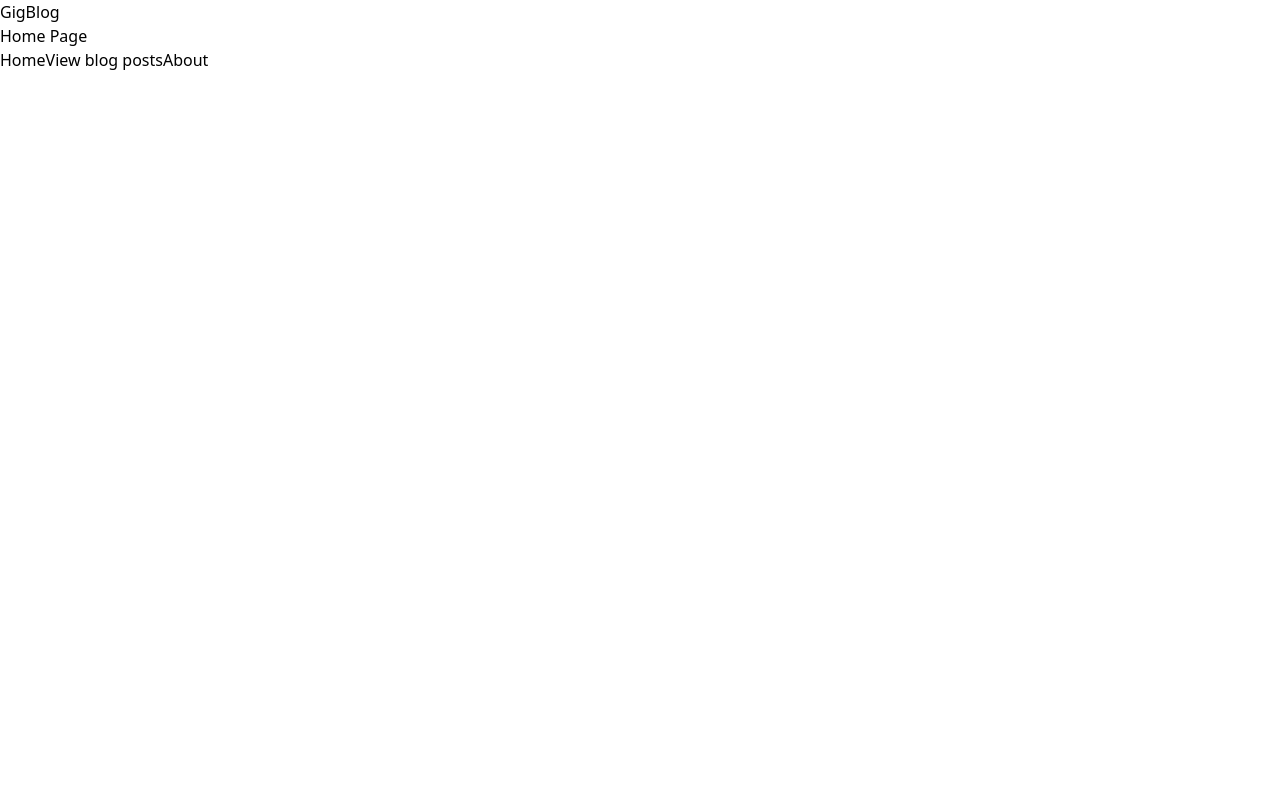
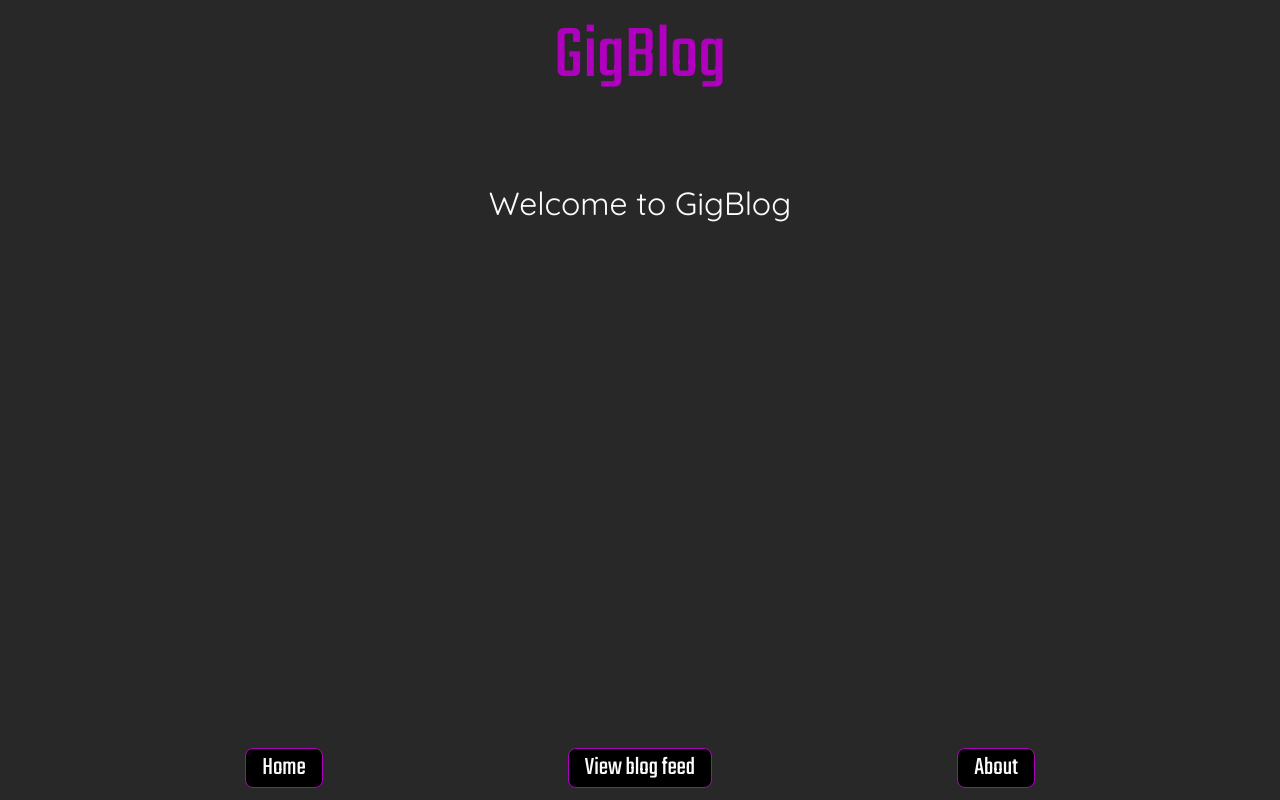
Before and after one commit to rlefevre6505-mh/assignment-week8, a Next.js app: page / in a window 1280 px wide. Built offline with nearby package versions, Linux system fonts and the light colour scheme.

Commit message:
feat: added delete and edit for comments, began styling

```diff
--- a/src/app/about/page.js
+++ b/src/app/about/page.js
@@ -2,6 +2,26 @@ export default function AboutPage() {
   return (
     <>
       <h2>About GigBlog</h2>
+
+      <p>
+        sign up / log in - <i>coming soon</i>
+      </p>
+
+      <p>
+        On GigBlog you can read reviews and reflections on rock and metal gigs
+        of all sizes around the UK and occasionally elsewhere, and we also cover
+        multiple festivals every year.
+      </p>
+
+      <p>
+        Use the links at the bottom of the screen to navigate and head over to
+        the blog. From there you can filter and sort posts to help you find what
+        you&APOS;re looking for more easily. You can then select any post to
+        view comments relatign to it and even leave your own.
+      </p>
+
+      <p>Want to conrtibute to GigBlog?</p>
+      <p>Let us know at contribute@gigblog.com</p>
     </>
   );
 }
--- a/src/app/globals.css
+++ b/src/app/globals.css
@@ -1,13 +1,82 @@
 @import "tailwindcss";
 
 :root {
-  /* --background: #ffffff;
-  --foreground: #171717; */
+  --color-text: rgb(252, 252, 252);
+  --color-bg: rgb(40, 40, 40);
+  --color-purple: rgb(175, 0, 190);
+}
+
+* {
+  /* margin: 2rem; */
+  h3 {
+    font-size: 3.2rem;
+  }
+
+  p {
+    max-width: 80vw;
+  }
+
+  .box {
+    border: 2px solid black;
+    border-radius: 0.8rem;
+    max-width: 80vw;
+  }
+  font-family: var(--font-quicksand);
+  /* .header
+  .footer {
+    background-color: var(--color-bg);
+    position: absolute;
+    bottom: 0;
+    left: 0;
+    right: 0;
+    z-index: 1;
+  } */
+  .link {
+    font-family: var(--font-teko);
+    font-size: 1.6rem;
+    background-color: black;
+    padding: 0 16px 0 16px;
+    border: 1px solid var(--color-purple);
+    border-radius: 8px;
+  }
+
+  .link:hover {
+    cursor: pointer;
+    color: var(--color-purple);
+  }
+
+  .post-body {
+    display: -webkit-box;
+    -webkit-box-orient: vertical;
+    -webkit-line-clamp: 4;
+    line-clamp: 4;
+    overflow: hidden;
+  }
+}
+
+body {
+  background-color: var(--color-bg);
+  color: var(--color-text);
+  margin-bottom: 6rem;
+  position: relative;
+}
+
+h1 {
+  text-align: center;
+  font-size: 4.8rem;
+  color: var(--color-purple);
+  font-family: var(--font-teko);
+}
+
+h2 {
+  margin: 4rem;
+  font-size: 2rem;
+  text-align: center;
 }
 
 /* use tailwind for specific items */
 
-/* use css modules formindividual pages */
+/* use css modules for individual pages */
 
 /* modules can be stored together with their page/component or in a seperate styles folder (inside src folder) */
 
--- a/src/app/layout.js
+++ b/src/app/layout.js
@@ -1,28 +1,28 @@
-import { Geist, Geist_Mono } from "next/font/google";
+import { Teko, Quicksand } from "next/font/google";
 import "./globals.css";
 import Header from "@/components/Header";
 import Footer from "@/components/Footer";
 
-const geistSans = Geist({
-  variable: "--font-geist-sans",
+const tekoSans = Teko({
+  variable: "--font-teko",
   subsets: ["latin"],
 });
 
-const geistMono = Geist_Mono({
-  variable: "--font-geist-mono",
+const quicksandSans = Quicksand({
+  variable: "--font-quicksand",
   subsets: ["latin"],
 });
 
 export const metadata = {
-  title: "Create Next App",
-  description: "Generated by create next app",
+  title: "Gig Blog",
+  description: "A blog about rock and metal concerts and festivals",
 };
 
 export default function RootLayout({ children }) {
   return (
     <html lang="en">
       <body
-        className={`${geistSans.variable} ${geistMono.variable} antialiased`}
+        className={`${tekoSans.variable} ${quicksandSans.variable} antialiased`}
       >
         <Header />
         {children}
--- a/src/app/page.js
+++ b/src/app/page.js
@@ -3,7 +3,9 @@
 export default function HomePage() {
   return (
     <>
-      <h1>Home Page</h1>
+      <h2>Welcome to GigBlog</h2>
+
+      {/* insert images here */}
     </>
   );
 }
--- a/src/app/posts/[postID]/page.js
+++ b/src/app/posts/[postID]/page.js
@@ -3,10 +3,9 @@
 
 import { db } from "@/utils/dbconnection.js";
 import { revalidatePath } from "next/cache";
+import DeleteButton from "@/components/DeleteButton";
+import EditButton from "@/components/EditButton";
 
-// individual post
-// comments submit form
-// render list of all comments
 // add delete (and edit) buttons to each comment
 
 export default async function PostID({ params }) {
@@ -23,12 +22,11 @@ export default async function PostID({ params }) {
   );
   const comments = commentQuery.rows;
 
-  const yearString = data.date.toString().slice(0, 4);
-  const monthString = data.date.toString().slice(5, 7);
+  const yearString = data.date.toString().slice(11, 15);
+  const monthString = data.date.toString().slice(4, 7);
   const dayString = data.date.toString().slice(8, 10);
-  const dateString = `${dayString} - ${monthString} - ${yearString}`;
+  const dateString = `${yearString} - ${dayString} ${monthString}`;
 
-  // capture current date for submission
   const today = new Date();
 
   async function handleSubmit(rawFormData) {
@@ -59,7 +57,7 @@ export default async function PostID({ params }) {
 
   return (
     <>
-      <div>
+      <div className="@apply flex flex-col">
         <h3>{data.title}</h3>
         <p>
           {data.location} - {dateString}
@@ -71,6 +69,7 @@ export default async function PostID({ params }) {
         action={handleSubmit}
         className="@apply flex flex-col items-center justify-center self-center"
       >
+        <h4>Add a comment:</h4>
         <label htmlFor="username">Your user name:</label>
         <input
           className="px-2 py-1 border-2 border-solid border-[#00000070] rounded-lg"
@@ -90,28 +89,33 @@ export default async function PostID({ params }) {
         <label htmlFor="date"></label>
         <input disabled type="hidden" name="date" value={today}></input>
         <button
-          className="my-button m-8 p-2 border-2 border-solid border-[#ffbb00] rounded-lg"
+          className="my-button m-8 p-2 border-2 border-solid border-[#00000070] rounded-lg"
           type="submit"
         >
           {" "}
           Submit
         </button>
       </form>
-
       <div>
         <p>Comments on this post:</p>
         {comments.map((comment, i) => {
-          const yearString = comment.date.toString().slice(0, 4);
-          const monthString = comment.date.toString().slice(5, 7);
+          const yearString = comment.date.toString().slice(11, 15);
+          const monthString = comment.date.toString().slice(4, 7);
           const dayString = comment.date.toString().slice(8, 10);
-          const dateString = `${dayString} / ${monthString} / ${yearString}`;
+          const dateString = `${yearString} - ${dayString} ${monthString}`;
           return (
-            <div key={`post${postID}_comment${i}`}>
-              <div>
+            <div
+              className="@apply flex flex-col gap-4"
+              key={`post${postID}_comment${i}`}
+            >
+              <div className="@apply flex flex-row gap-4">
                 <p>{comment.username} </p>
                 <p> {dateString}</p>
               </div>
               <p>{comment.comment}</p>
+              <DeleteButton prop={comment.id}>DELETE</DeleteButton>
+              <EditButton prop={comment.id}>EDIT</EditButton>
+              {/* <button onClick={handleDelete}>Delete Comment</button> */}
             </div>
           );
         })}
--- /dev/null
+++ b/src/app/posts/posts.module.css
@@ -0,0 +1,4 @@
+#link {
+  margin-top: 2rem;
+  margin-bottom: 2rem;
+}
--- /dev/null
+++ b/src/components/DeleteButton.jsx
@@ -0,0 +1,19 @@
+import { db } from "../utils/dbconnection";
+
+export default function DeleteButton({ prop }) {
+  async function handleDelete() {
+    "use server";
+    const query = await db.query(`DELETE FROM blog_comments WHERE id = $1`, [
+      prop,
+    ]);
+  }
+
+  return (
+    <button
+      className="my-button m-8 p-2 border-2 border-solid border-[#00000070] rounded-lg max-w-48"
+      onClick={handleDelete}
+    >
+      Delete
+    </button>
+  );
+}
--- /dev/null
+++ b/src/components/EditButton.jsx
@@ -0,0 +1,46 @@
+import { db } from "../utils/dbconnection";
+import { revalidatePath } from "next/cache";
+
+export default function EditButton({ prop }) {
+  async function handleSubmit(rawFormData) {
+    "use server";
+    const formValues = {
+      comment: rawFormData.get("comment"),
+    };
+    try {
+      db.query(
+        `UPDATE blog_comments SET comment='${formValues.comment}' WHERE id = $1`,
+        [prop],
+      );
+      console.log(formValues);
+    } catch (error) {
+      console.error(error);
+    }
+    revalidatePath("/postID");
+  }
+
+  return (
+    <div className="box">
+      <form
+        action={handleSubmit}
+        className="@apply flex flex-col items-center justify-center self-center"
+      >
+        <label htmlFor="comment">Edit your comment:</label>
+        <input
+          className="px-2 py-1 border-2 border-solid border-[#00000070]  rounded-lg"
+          type="text"
+          name="comment"
+          maxLength={999}
+          required
+        ></input>
+        <button
+          className="my-button m-8 p-2 border-2 border-solid border-[#00000070] rounded-lg"
+          type="submit"
+        >
+          {" "}
+          Submit
+        </button>
+      </form>
+    </div>
+  );
+}
--- a/src/components/Footer.jsx
+++ b/src/components/Footer.jsx
@@ -2,10 +2,18 @@ import Link from "next/link";
 
 export default function Footer() {
   return (
-    <>
-      <Link href="/">Home</Link>
-      <Link href="/posts">View blog posts</Link>
-      <Link href="/about">About</Link>
-    </>
+    <footer className="@apply fixed bottom-0 inset-x-0 ">
+      <nav className="@apply flex flex-row grow justify-evenly items-center w-full h-16 absolute bottom-0 ">
+        <Link className="link" href="/">
+          Home
+        </Link>
+        <Link className="link" href="/posts">
+          View blog feed
+        </Link>
+        <Link className="link" href="/about">
+          About
+        </Link>
+      </nav>
+    </footer>
   );
 }
--- a/src/components/Header.jsx
+++ b/src/components/Header.jsx
@@ -1,7 +1,7 @@
 export default function Header() {
   return (
-    <>
+    <div className="">
       <h1>GigBlog</h1>
-    </>
+    </div>
   );
 }
```
Also changed, not shown: src/app/posts/page.js (+57 -16 lines), 1 other file (tests, documents, lock files or other folders).
